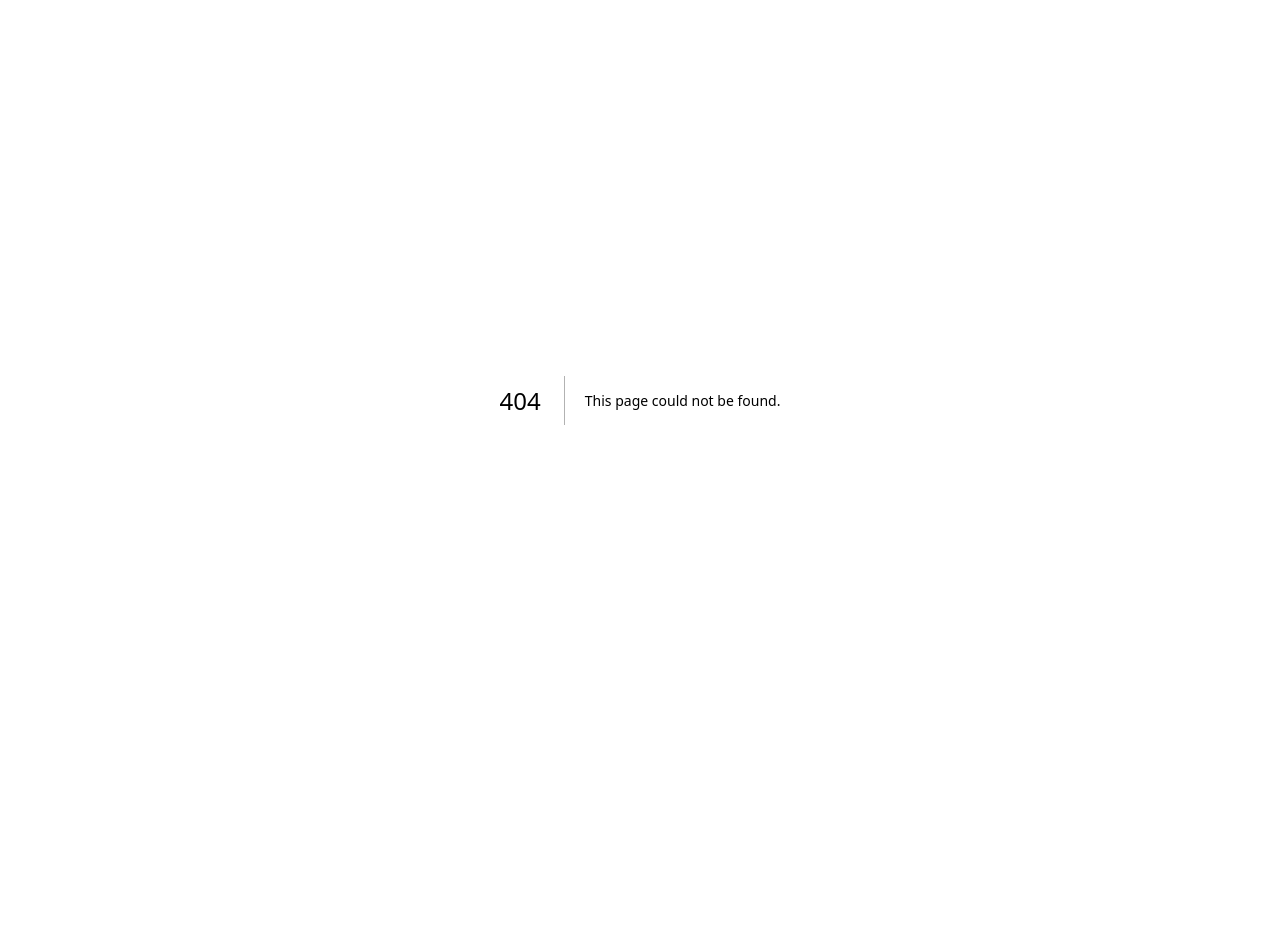
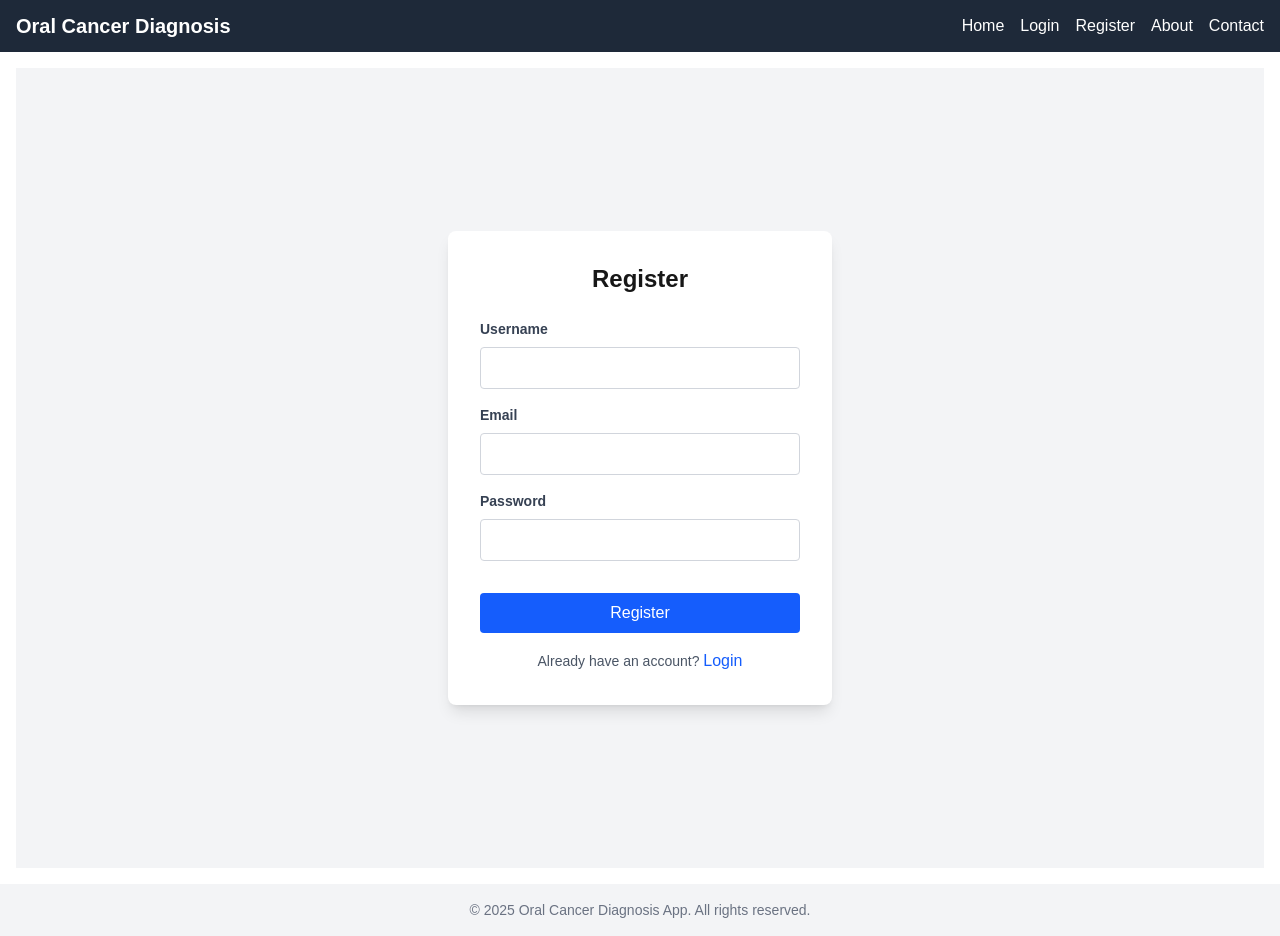
Before and after one commit to nguyenvantun12345/Oral-cancer, a Next.js app in the folder frontend/: page /register in a window 1280 px wide. Before the commit this address had no page. Before the commit the page ends 800 px from the top, so only its background shows below. Built offline with nearby package versions, Linux system fonts and the light colour scheme.

Commit message:
Added login/register pages, added temp API for login/register

```diff
--- /dev/null
+++ b/frontend/src/app/api/auth/login.js
@@ -0,0 +1,16 @@
+// pages/api/auth/login.js
+
+import axios from 'axios';
+
+export default async function handler(req, res) {
+  if (req.method === 'POST') {
+    try {
+      const response = await axios.post('http://localhost:8000/auth/login', req.body);
+      res.status(200).json(response.data);
+    } catch (err) {
+      res.status(400).json({ error: 'Login failed' });
+    }
+  } else {
+    res.status(405).json({ error: 'Method Not Allowed' });
+  }
+}
--- /dev/null
+++ b/frontend/src/app/api/auth/register.js
@@ -0,0 +1,16 @@
+// pages/api/auth/register.js
+
+import axios from 'axios';
+
+export default async function handler(req, res) {
+  if (req.method === 'POST') {
+    try {
+      const response = await axios.post('http://localhost:8000/auth/register', req.body);
+      res.status(200).json(response.data);
+    } catch (err) {
+      res.status(400).json({ error: 'Registration failed' });
+    }
+  } else {
+    res.status(405).json({ error: 'Method Not Allowed' });
+  }
+}
--- /dev/null
+++ b/frontend/src/app/login/page.js
@@ -0,0 +1,88 @@
+'use client';
+
+import { useState } from 'react';
+import { useRouter } from 'next/navigation';
+import Layout from '@/components/Layout';
+
+const LoginPage = () => {
+  const [username, setUsername] = useState('');
+  const [password, setPassword] = useState('');
+  const [errorMessage, setErrorMessage] = useState('');
+  const router = useRouter();
+
+  const handleLogin = async (e) => {
+    e.preventDefault();
+
+    // Call your backend login API here (FastAPI endpoint)
+    try {
+      const response = await fetch('http://your-api-url/auth/login', {
+        method: 'POST',
+        headers: {
+          'Content-Type': 'application/x-www-form-urlencoded',
+        },
+        body: new URLSearchParams({
+          username: username,
+          password: password,
+        }),
+      });
+
+      const data = await response.json();
+      if (response.ok) {
+        // Store the access token in localStorage (for example)
+        localStorage.setItem('token', data.access_token);
+        // Redirect to the profile page or home after successful login
+        router.push('/profile');
+      } else {
+        setErrorMessage(data.detail || 'An error occurred');
+      }
+    } catch (error) {
+      setErrorMessage('Login failed. Please try again later.');
+    }
+  };
+
+  return (
+    <Layout>
+    <div className="min-h-screen flex justify-center items-center bg-gray-100">
+      <div className="bg-white p-8 rounded-lg shadow-lg max-w-sm w-full">
+        <h2 className="text-2xl font-semibold mb-6 text-center">Login</h2>
+        {errorMessage && (
+          <div className="bg-red-200 text-red-800 p-2 mb-4 rounded">{errorMessage}</div>
+        )}
+        <form onSubmit={handleLogin}>
+          <div className="mb-4">
+            <label htmlFor="username" className="block text-sm font-semibold text-gray-700">Username</label>
+            <input
+              type="text"
+              id="username"
+              value={username}
+              onChange={(e) => setUsername(e.target.value)}
+              className="w-full p-2 border border-gray-300 rounded mt-2"
+              required
+            />
+          </div>
+          <div className="mb-4">
+            <label htmlFor="password" className="block text-sm font-semibold text-gray-700">Password</label>
+            <input
+              type="password"
+              id="password"
+              value={password}
+              onChange={(e) => setPassword(e.target.value)}
+              className="w-full p-2 border border-gray-300 rounded mt-2"
+              required
+            />
+          </div>
+          <button type="submit" className="w-full py-2 bg-blue-600 text-white rounded mt-4">
+            Login
+          </button>
+        </form>
+        <div className="mt-4 text-center">
+          <span className="text-sm text-gray-600">Don't have an account? </span>
+          <a href="/register" className="text-blue-600">Register</a>
+        </div>
+      </div>
+    </div>
+    </Layout>
+  );
+};
+
+export default LoginPage;
--- /dev/null
+++ b/frontend/src/app/register/page.js
@@ -0,0 +1,99 @@
+'use client';
+
+import { useState } from 'react';
+import { useRouter } from 'next/navigation';
+import Layout from '../../components/Layout';
+
+const RegisterPage = () => {
+  const [username, setUsername] = useState('');
+  const [email, setEmail] = useState('');
+  const [password, setPassword] = useState('');
+  const [errorMessage, setErrorMessage] = useState('');
+  const router = useRouter();
+
+  const handleRegister = async (e) => {
+    e.preventDefault();
+
+    // Call your backend register API here (FastAPI endpoint)
+    try {
+      const response = await fetch('http://your-api-url/auth/register', {
+        method: 'POST',
+        headers: {
+          'Content-Type': 'application/x-www-form-urlencoded',
+        },
+        body: new URLSearchParams({
+          username: username,
+          email: email,
+          password: password,
+        }),
+      });
+
+      const data = await response.json();
+      if (response.ok) {
+        // Successful registration, redirect to login
+        router.push('/login');
+      } else {
+        setErrorMessage(data.detail || 'An error occurred');
+      }
+    } catch (error) {
+      setErrorMessage('Registration failed. Please try again later.');
+    }
+  };
+
+  return (
+    <Layout>
+    <div className="min-h-screen flex justify-center items-center bg-gray-100">
+      <div className="bg-white p-8 rounded-lg shadow-lg max-w-sm w-full">
+        <h2 className="text-2xl font-semibold mb-6 text-center">Register</h2>
+        {errorMessage && (
+          <div className="bg-red-200 text-red-800 p-2 mb-4 rounded">{errorMessage}</div>
+        )}
+        <form onSubmit={handleRegister}>
+          <div className="mb-4">
+            <label htmlFor="username" className="block text-sm font-semibold text-gray-700">Username</label>
+            <input
+              type="text"
+              id="username"
+              value={username}
+              onChange={(e) => setUsername(e.target.value)}
+              className="w-full p-2 border border-gray-300 rounded mt-2"
+              required
+            />
+          </div>
+          <div className="mb-4">
+            <label htmlFor="email" className="block text-sm font-semibold text-gray-700">Email</label>
+            <input
+              type="email"
+              id="email"
+              value={email}
+              onChange={(e) => setEmail(e.target.value)}
+              className="w-full p-2 border border-gray-300 rounded mt-2"
+              required
+            />
+          </div>
+          <div className="mb-4">
+            <label htmlFor="password" className="block text-sm font-semibold text-gray-700">Password</label>
+            <input
+              type="password"
+              id="password"
+              value={password}
+              onChange={(e) => setPassword(e.target.value)}
+              className="w-full p-2 border border-gray-300 rounded mt-2"
+              required
+            />
+          </div>
+          <button type="submit" className="w-full py-2 bg-blue-600 text-white rounded mt-4">
+            Register
+          </button>
+        </form>
+        <div className="mt-4 text-center">
+          <span className="text-sm text-gray-600">Already have an account? </span>
+          <a href="/login" className="text-blue-600">Login</a>
+        </div>
+      </div>
+    </div>
+    </Layout>
+  );
+};
+
+export default RegisterPage;
--- a/frontend/src/components/Navbar.js
+++ b/frontend/src/components/Navbar.js
@@ -1,13 +1,40 @@
+'use client';
+
 import Link from 'next/link';
+import { useState, useEffect } from 'react';
 
 export default function Navbar() {
+  const [isLoggedIn, setIsLoggedIn] = useState(false);
+
+  // Simulated auth check — replace with real JWT/localStorage/etc.
+  useEffect(() => {
+    const token = localStorage.getItem('token');
+    setIsLoggedIn(!!token);
+  }, []);
+
+  const handleLogout = () => {
+    localStorage.removeItem('token');
+    setIsLoggedIn(false);
+    // Redirect or reload if needed
+  };
+
   return (
     <nav className="w-full px-4 py-3 bg-gray-800 text-white flex justify-between items-center">
       <h1 className="text-xl font-bold">Oral Cancer Diagnosis</h1>
       <div className="space-x-4">
         <Link href="/">Home</Link>
-        <Link href="/image-history">History</Link>
-        <Link href="/profile">Profile</Link>
+        {isLoggedIn ? (
+          <>
+            <Link href="/image-history">History</Link>
+            <Link href="/profile">Profile</Link>
+            <button onClick={handleLogout}>Logout</button>
+          </>
+        ) : (
+          <>
+            <Link href="/login">Login</Link>
+            <Link href="/register">Register</Link>
+          </>
+        )}
         <Link href="/about">About</Link>
         <Link href="/contact">Contact</Link>
       </div>
```
